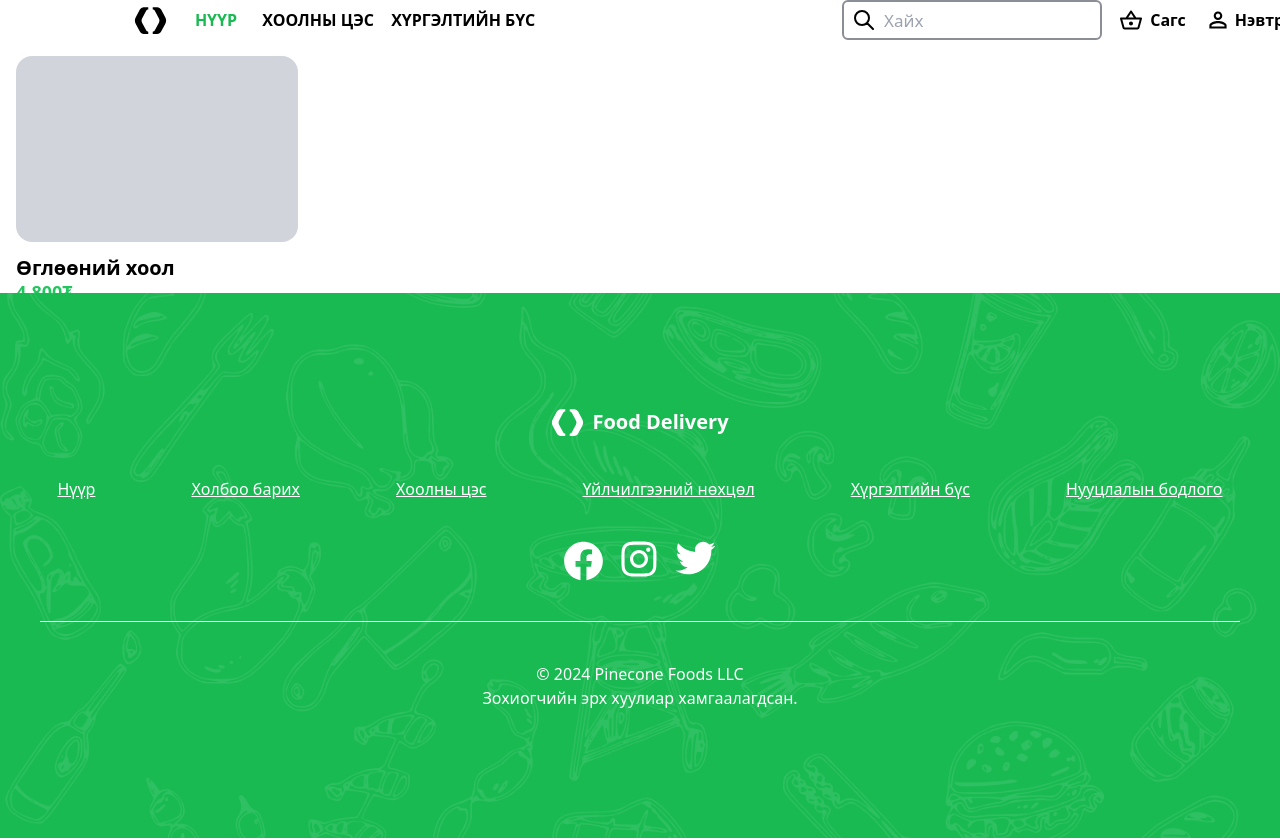
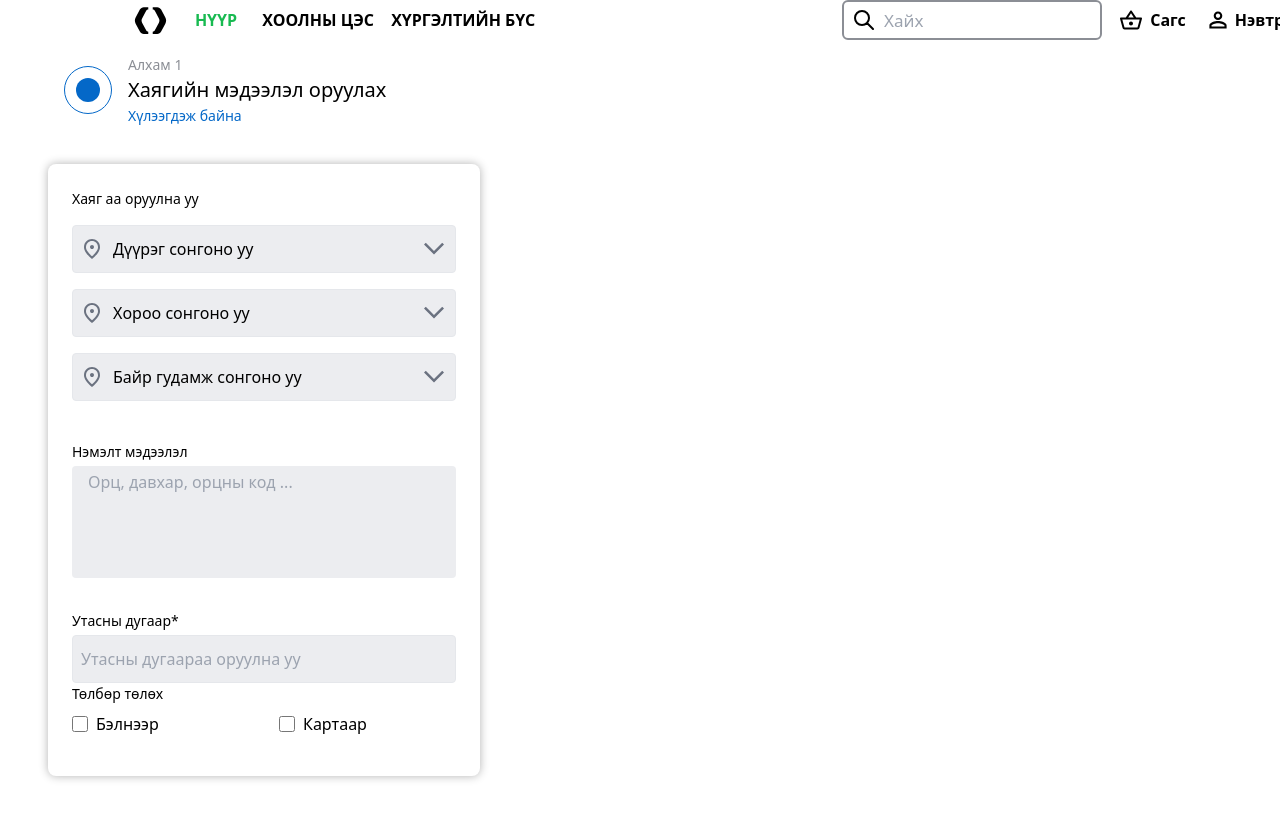
Before and after one commit to Pinecone-2024-LEAP-1G/Food-delivery-3, a Next.js app: page / in a window 1280 px wide. Shown: the top 840 px of the page. Built offline with nearby package versions, Linux system fonts and the light colour scheme.

Commit message:
berhee-order-detail-yanzlav

```diff
--- a/src/app/page.tsx
+++ b/src/app/page.tsx
@@ -1,10 +1,10 @@
-import { EditableCard } from "@/components/EditableCard";
+// import { EditableCard } from "@/components/EditableCard";
+import OrderDetail from "../components/OrderDetail";
 
 const Home = () => {
   return (
     <div>
-      <EditableCard />
-      <div>{/* <OrderDetail /> */}</div>
+      <OrderDetail />
     </div>
   );
 };
--- a/src/components/OrderDetail.tsx
+++ b/src/components/OrderDetail.tsx
@@ -1,31 +1,38 @@
 "use client";
 
-import { BlueDotIcon, PinIcon, DownArrow } from "../components/icons";
+import { BlueDotIcon } from "../components/icons";
+import DownArrow from "./icons/DownArrow";
+import PinIcon from "./icons/PinIcon";
 import CheckboxComponent from "./CheckBox";
 import { useState } from "react";
 
 const OrderDetail = () => {
-  const [selectColor, setSelectColor] = useState<String>("");
+  const [selectedOptions, setSelectedOptions] = useState({
+    district: "",
+    street: "",
+    home: "",
+  });
 
-  const handleSelectColor = (color: String) => {
-    setSelectColor(color);
+  const handleSelectColor = (type: string, value: string) => {
+    setSelectedOptions((prev) => {
+      console.log({ ...prev, [type]: value });
+      return { ...prev, [type]: value };
+    });
   };
 
   return (
     <div className="ml-12 mb-20">
       <div className="max-w-[432px] flex items-center gap-4 h-[100px] py-6 px-4">
+        <BlueDotIcon />
         <div>
-          <BlueDotIcon />
-        </div>
-        <div>
-          <p className="text-[#8B8E95] text-[14px] font-normal ">Алхам 1</p>
+          <p className="text-[#8B8E95] text-[14px] font-normal">Алхам 1</p>
           <p className="text-[20px] font-normal">Хаягийн мэдээлэл оруулах</p>
           <p className="text-[#0468C8] text-[14px] font-normal">
             Хүлээгдэж байна
           </p>
         </div>
       </div>
-      <div className="max-w-[432px] h-[612px]  shadow-custom flex justify-center items-center rounded-lg mt-6">
+      <div className="max-w-[432px] h-[612px] shadow-custom flex justify-center items-center rounded-lg mt-6">
         <div className="max-w-[384px] h-[564px]">
           <div>
             <p className="text-[14px] font-normal">Хаяг аа оруулна уу</p>
@@ -33,104 +40,132 @@ const OrderDetail = () => {
 
           <div className="relative mt-4">
             <select
-              onChange={(e) => handleSelectColor(e.target.value)}
+              onChange={(e) => handleSelectColor("district", e.target.value)}
               style={{
-                background: selectColor === "district1" ? "#18BA51" : "#ECEDF0",
-                color: selectColor === "district1" ? "white" : "#000",
+                background: selectedOptions.district ? "#18BA51" : "#ECEDF0",
+                color: selectedOptions.district ? "white" : "#000",
               }}
               className="w-[384px] h-[48px] border-[1px] bg-[#ECEDF0] pl-10 pr-4 appearance-none rounded"
               defaultValue=""
             >
-              <option value="district1" disabled>
+              <option value="" disabled>
                 Дүүрэг сонгоно уу
               </option>
-              <option value="district1">Баянзүрх дүүрэг</option>
-              <option value="district1">Хан-Уул дүүрэг</option>
-              <option value="district1">Баянгол дүүрэг</option>
-              <option value="district1">Сонгинохайрхан дүүрэг</option>
-              <option value="district1">Чингэлтэй дүүрэг</option>
+              <option>Баянзүрх дүүрэг</option>
+              <option>Хан-Уул дүүрэг</option>
+              <option>Баянгол дүүрэг</option>
+              <option>Сонгинохайрхан дүүрэг</option>
+              <option>Чингэлтэй дүүрэг</option>
             </select>
-
             <div className="absolute left-3 top-1/2 transform -translate-y-1/2">
-              <PinIcon />
+              <PinIcon
+                className={
+                  selectedOptions.district ? "text-white" : "text-gray-500"
+                }
+              />
             </div>
             <div className="absolute right-3 top-1/2 transform -translate-y-1/2">
-              <DownArrow />
+              <DownArrow
+                className={
+                  selectedOptions.district ? "text-white" : "text-gray-500"
+                }
+              />
             </div>
           </div>
 
           <div className="relative mt-4">
             <select
-              className="w-[384px] h-[48px] rounded border-[1px] bg-[#ECEDF0] pl-10 pr-4 appearance-none"
+              onChange={(e) => handleSelectColor("street", e.target.value)}
+              style={{
+                background: selectedOptions.street ? "#18BA51" : "#ECEDF0",
+                color: selectedOptions.street ? "white" : "#000",
+              }}
+              className="w-[384px] h-[48px] border-[1px] bg-[#ECEDF0] pl-10 pr-4 appearance-none rounded"
               defaultValue=""
             >
               <option value="" disabled>
                 Хороо сонгоно уу
               </option>
-              <option value="street1">1-р хороо</option>
-              <option value="street2">2-р хороо</option>
-              <option value="street3">3-р хороо</option>
-              <option value="street4">4-р хороо</option>
-              <option value="street5">5-р хороо</option>
+              <option>1-р хороо</option>
+              <option>2-р хороо</option>
+              <option>3-р хороо</option>
+              <option>4-р хороо</option>
+              <option>5-р хороо</option>
             </select>
-
             <div className="absolute left-3 top-1/2 transform -translate-y-1/2">
-              <PinIcon />
+              <PinIcon
+                className={
+                  selectedOptions.street ? "text-white" : "text-gray-500"
+                }
+              />
             </div>
             <div className="absolute right-3 top-1/2 transform -translate-y-1/2">
-              <DownArrow />
+              <DownArrow
+                className={
+                  selectedOptions.street ? "text-white" : "text-gray-500"
+                }
+              />
             </div>
           </div>
+
           <div className="relative mt-4">
             <select
-              className="w-[384px] h-[48px] rounded border-[1px] bg-[#ECEDF0] pl-10 pr-4 appearance-none"
+              onChange={(e) => handleSelectColor("home", e.target.value)}
+              style={{
+                background: selectedOptions.home ? "#18BA51" : "#ECEDF0",
+                color: selectedOptions.home ? "white" : "#000",
+              }}
+              className="w-[384px] h-[48px] border-[1px] bg-[#ECEDF0] pl-10 pr-4 appearance-none rounded"
               defaultValue=""
             >
               <option value="" disabled>
                 Байр гудамж сонгоно уу
               </option>
-              <option value="home1">Нархан хотхон</option>
-              <option value="home2">26-р байр</option>
-              <option value="home3">Хоймор хотхон</option>
-              <option value="home4">45-р байр</option>
-              <option value="home5">Зайсан хотхон </option>
+              <option>Нархан хотхон</option>
+              <option>26-р байр</option>
+              <option>Хоймор хотхон</option>
+              <option>45-р байр</option>
+              <option>Зайсан хотхон</option>
             </select>
-
             <div className="absolute left-3 top-1/2 transform -translate-y-1/2">
-              <PinIcon />
+              <PinIcon
+                className={
+                  selectedOptions.home ? "text-white" : "text-gray-500"
+                }
+              />
             </div>
             <div className="absolute right-3 top-1/2 transform -translate-y-1/2">
-              <DownArrow />
+              <DownArrow
+                className={
+                  selectedOptions.home ? "text-white" : "text-gray-500"
+                }
+              />
             </div>
           </div>
+
           <div>
-            <p className="text-[14px] font-normal mt-10 mb-1 ">
+            <p className="text-[14px] font-normal mt-10 mb-1">
               Нэмэлт мэдээлэл
             </p>
-
-            <div>
             <input
               type="text"
               placeholder="Орц, давхар, орцны код ..."
               className="w-[384px] h-[112px] bg-[#ECEDF0] flex items-start rounded pl-4 placeholder: pb-[80px]"
             />
           </div>
-          </div>
+
           <div>
-            <p className="text-[14px] font-normal mt-8 mb-1 ">Утасны дугаар*</p>
-            <div>
+            <p className="text-[14px] font-normal mt-8 mb-1">Утасны дугаар*</p>
             <input
               type="text"
               placeholder="Утасны дугаараа оруулна уу"
-                className="w-[384px] h-[48px] rounded border-[1px] bg-[#ECEDF0] pl-[8px] "
+              className="w-[384px] h-[48px] rounded border-[1px] bg-[#ECEDF0] pl-[8px]"
             />
           </div>
-          </div>
+
           <div>
-            <p className="text-[14px] font-normal">Төлбөр төлөх </p>
-            <div>
+            <p className="text-[14px] font-normal">Төлбөр төлөх</p>
             <CheckboxComponent />
-            </div>
           </div>
         </div>
       </div>
--- a/src/components/icons/DownArrow.tsx
+++ b/src/components/icons/DownArrow.tsx
@@ -1,15 +1,25 @@
-export const DownArrow = () => {
+import React from "react";
+
+interface DownArrowProps {
+  className?: string;
+}
+
+const DownArrow: React.FC<DownArrowProps> = ({ className }) => {
   return (
     <svg
+      className={className}
       width="20"
       height="13"
       viewBox="0 0 20 13"
       fill="none"
-      xmlns="http://www.w3.org/2000/svg">
+      xmlns="http://www.w3.org/2000/svg"
+    >
       <path
         d="M0 2.025L1.775 0.25L10 8.475L18.225 0.25L20 2.025L10 12.025L0 2.025Z"
-        fill="#1C1B1F"
+        fill="currentColor"
       />
     </svg>
   );
 };
+
+export default DownArrow;
--- a/src/components/icons/PinIcon.tsx
+++ b/src/components/icons/PinIcon.tsx
@@ -1,15 +1,25 @@
-export const PinIcon = () => {
+import React from "react";
+
+interface PinIconProps {
+  className?: string;
+}
+
+const PinIcon: React.FC<PinIconProps> = ({ className }) => {
   return (
     <svg
+      className={className}
       width="16"
       height="20"
       viewBox="0 0 16 20"
       fill="none"
-      xmlns="http://www.w3.org/2000/svg">
+      xmlns="http://www.w3.org/2000/svg"
+    >
       <path
         d="M8 10C8.55 10 9.02083 9.80417 9.4125 9.4125C9.80417 9.02083 10 8.55 10 8C10 7.45 9.80417 6.97917 9.4125 6.5875C9.02083 6.19583 8.55 6 8 6C7.45 6 6.97917 6.19583 6.5875 6.5875C6.19583 6.97917 6 7.45 6 8C6 8.55 6.19583 9.02083 6.5875 9.4125C6.97917 9.80417 7.45 10 8 10ZM8 17.35C10.0333 15.4833 11.5417 13.7875 12.525 12.2625C13.5083 10.7375 14 9.38333 14 8.2C14 6.38333 13.4208 4.89583 12.2625 3.7375C11.1042 2.57917 9.68333 2 8 2C6.31667 2 4.89583 2.57917 3.7375 3.7375C2.57917 4.89583 2 6.38333 2 8.2C2 9.38333 2.49167 10.7375 3.475 12.2625C4.45833 13.7875 5.96667 15.4833 8 17.35ZM8 20C5.31667 17.7167 3.3125 15.5958 1.9875 13.6375C0.6625 11.6792 0 9.86667 0 8.2C0 5.7 0.804167 3.70833 2.4125 2.225C4.02083 0.741667 5.88333 0 8 0C10.1167 0 11.9792 0.741667 13.5875 2.225C15.1958 3.70833 16 5.7 16 8.2C16 9.86667 15.3375 11.6792 14.0125 13.6375C12.6875 15.5958 10.6833 17.7167 8 20Z"
-        fill="#1C1B1F"
+        fill="currentColor"
       />
     </svg>
   );
 };
+
+export default PinIcon;
```
Lines whose indentation alone changed are shown as unchanged.
